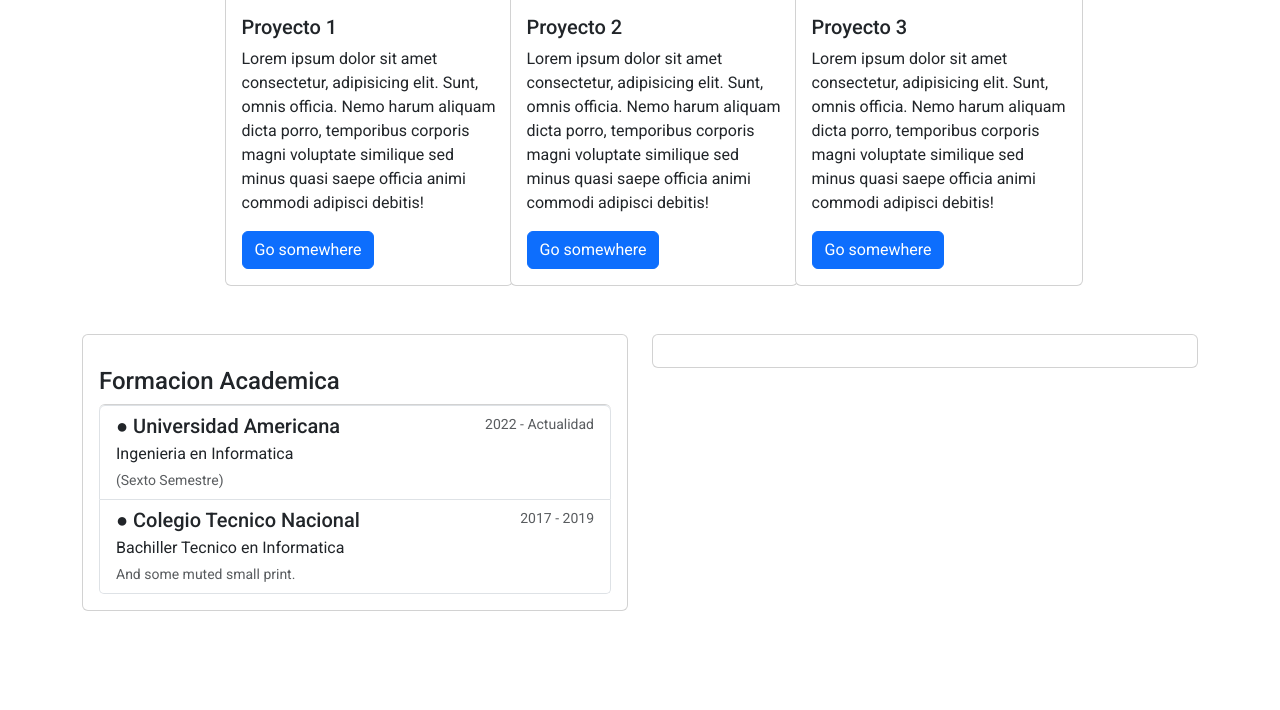
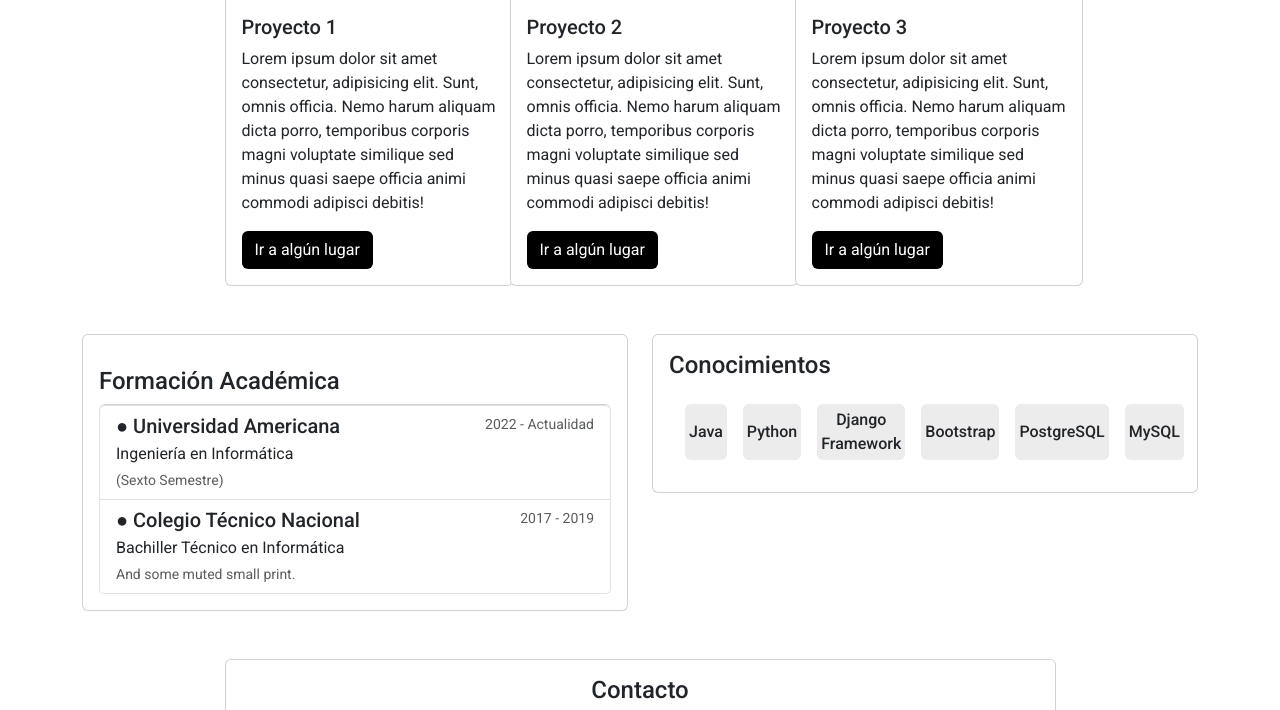
Before and after one commit to MartitoC/django-portfolio, a Django app: template base/templates/base/home.html in a window 1280 px wide. Shown: the part 642-1352 px from the top of the page. Before the commit the page ends 1253 px from the top, so only its background shows below. Run offline with Django 5.2, Linux system fonts and the light colour scheme; the template is opened without the code that fills it, so the values that code supplies are empty.

Commit message:
mas cards y contacto

```diff
--- a/base/templates/base/home.html
+++ b/base/templates/base/home.html
@@ -2,17 +2,17 @@
 {% load static %}
 <link href="{% static 'css/main.css' %}" rel="stylesheet" type="text/css">
 
-
 <!DOCTYPE html>
-<html lang="en">
+<html lang="es">
 <head>
     <meta charset="UTF-8">
     <meta name="viewport" content="width=device-width, initial-scale=1.0">
     <link href="{% static 'css/main.css' %}" rel="stylesheet" type="text/css">
     <link href="https://cdn.jsdelivr.net/npm/bootstrap@5.3.3/dist/css/bootstrap.min.css" rel="stylesheet" integrity="sha384-QWTKZyjpPEjISv5WaRU9OFeRpok6YctnYmDr5pNlyT2bRjXh0JMhjY6hW+ALEwIH" crossorigin="anonymous">
     <link rel="preconnect" href="https://fonts.googleapis.com">
-<link rel="preconnect" href="https://fonts.gstatic.com" crossorigin>
-<link href="https://fonts.googleapis.com/css2?family=Inter:wght@100..900&family=Raleway:ital,wght@0,100..900;1,100..900&family=Roboto:ital,wght@0,100;0,300;0,400;0,500;0,700;0,900;1,100;1,300;1,400;1,500;1,700;1,900&display=swap" rel="stylesheet"><title>Portfolio</title>
+    <link rel="preconnect" href="https://fonts.gstatic.com" crossorigin>
+    <link href="https://fonts.googleapis.com/css2?family=Inter:wght@100..900&family=Raleway:ital,wght@0,100..900;1,100..900&family=Roboto:ital,wght@0,100;0,300;0,400;0,500;0,700;0,900;1,100;1,300;1,400;1,500;1,700;1,900&display=swap" rel="stylesheet">
+    <title>Portfolio</title>
 </head>
 <body style="font-family: 'Roboto', sans-serif;">
 
@@ -27,8 +27,8 @@
             </div>
             <div class="col-md-9">
                 <div class="card card-body p-5">
-                    <h3 class="mt-3 mb-3">About me</h3>
-                    <p>Lorem ipsum dolor sit amet consectetur adipisicing elit. Reiciendis recusandae velit asperiores numquam labore quidem itaque ratione nulla, debitis magni inventore in quasi quia laudantium. Neque perferendis voluptates reprehenderit suscipit. Lorem, ipsum dolor sit amet consectetur adipisicing elit. Illum quo explicabo dolore neque quia, placeat enim beatae mollitia nisi voluptatibus delectus perspiciatis aliquam ut sequi </p>
+                    <h3 class="mt-3 mb-3">Sobre mí</h3>
+                    <p>Lorem ipsum dolor sit amet consectetur adipisicing elit. Reiciendis recusandae velit asperiores numquam labore quidem itaque ratione nulla, debitis magni inventore in quasi quia laudantium. Neque perferendis voluptates reprehenderit suscipit. Lorem, ipsum dolor sit amet consectetur adipisicing elit. Illum quo explicabo dolore neque quia, placeat enim beatae mollitia nisi voluptatibus delectus perspiciatis aliquam ut sequi.</p>
                 </div>
             </div>
         </div>
@@ -41,7 +41,7 @@
                     <div class="card-body">
                       <h5 class="card-title">Proyecto 1</h5>
                       <p class="card-text">Lorem ipsum dolor sit amet consectetur, adipisicing elit. Sunt, omnis officia. Nemo harum aliquam dicta porro, temporibus corporis magni voluptate similique sed minus quasi saepe officia animi commodi adipisci debitis!</p>
-                      <a href="#" class="btn btn-primary">Go somewhere</a>
+                      <a href="#" class="btn" style="background-color: black; color: white;">Ir a algún lugar</a>
                     </div>
                 </div>
             </div>
@@ -51,7 +51,7 @@
                     <div class="card-body">
                       <h5 class="card-title">Proyecto 2</h5>
                       <p class="card-text">Lorem ipsum dolor sit amet consectetur, adipisicing elit. Sunt, omnis officia. Nemo harum aliquam dicta porro, temporibus corporis magni voluptate similique sed minus quasi saepe officia animi commodi adipisci debitis!</p>
-                      <a href="#" class="btn btn-primary">Go somewhere</a>
+                      <a href="#" class="btn" style="background-color: black; color: white;">Ir a algún lugar</a>
                     </div>
                 </div>
             </div>
@@ -61,7 +61,7 @@
                     <div class="card-body">
                       <h5 class="card-title">Proyecto 3</h5>
                       <p class="card-text">Lorem ipsum dolor sit amet consectetur, adipisicing elit. Sunt, omnis officia. Nemo harum aliquam dicta porro, temporibus corporis magni voluptate similique sed minus quasi saepe officia animi commodi adipisci debitis!</p>
-                      <a href="#" class="btn btn-primary">Go somewhere</a>
+                      <a href="#" class="btn" style="background-color: black; color: white;">Ir a algún lugar</a>
                     </div>
                 </div>
             </div>
@@ -69,30 +69,52 @@
         <div class="row mb-5 mt-5">
             <div class="col-md-6">
                 <div class="card card-body">
-                    <h4 class="mt-3">Formacion Academica</h4>
+                    <h4 class="mt-3">Formación Académica</h4>
                     <div class="list-group">
 
-                        <a href="#" class="list-group-item list-group-item-action" >
+                        <a href="https://www.americana.edu.py/" target="_blank" class="list-group-item list-group-item-action">
                           <div class="d-flex w-100 justify-content-between">
                             <h5 class="mb-1">● Universidad Americana</h5>
                             <small class="text-body-secondary">2022 - Actualidad</small>
                           </div>
-                          <p class="mb-1">Ingenieria en Informatica</p>
+                          <p class="mb-1">Ingeniería en Informática</p>
                           <small class="text-body-secondary">(Sexto Semestre)</small>
                         </a>
-                        <a href="#" class="list-group-item list-group-item-action">
+                        <a  class="list-group-item list-group-item-action">
                           <div class="d-flex w-100 justify-content-between">
-                            <h5 class="mb-1">● Colegio Tecnico Nacional</h5>
+                            <h5 class="mb-1">● Colegio Técnico Nacional</h5>
                             <small class="text-body-secondary">2017 - 2019</small>
                           </div>
-                          <p class="mb-1">Bachiller Tecnico en Informatica</p>
+                          <p class="mb-1">Bachiller Técnico en Informática</p>
                           <small class="text-body-secondary">And some muted small print.</small>
                         </a>
-                      </div>  </div>
+                    </div>
+                </div>
             </div>
             <div class="col-md-6">
-                <div class="card card-body d-flex flex-column justify-content-center align-items-center">
+                <div class="card card-body ">
+                  <h4>Conocimientos</h4>
+                  <div class="d-flex m-2">
+                    <div class="d-flex justify-content-center align-items-center rounded m-2 p-1" style="text-align: center; width: 6rem;  background-color: #ececec; font-weight: 500;">Java</div>
+                    <div class="d-flex justify-content-center align-items-center rounded m-2 p-1" style="text-align: center; width: 6rem;  background-color: #ececec; font-weight: 500;">Python</div>
+                    <div class="d-flex justify-content-center align-items-center rounded m-2 p-1" style="text-align: center; width: 6rem;  background-color: #ececec; font-weight: 500;">Django Framework</div>
+                    <div class="d-flex justify-content-center align-items-center rounded m-2 p-1" style="text-align: center; width: 6rem;  background-color: #ececec; font-weight: 500;">Bootstrap</div>
+                    <div class="d-flex justify-content-center align-items-center rounded m-2 p-1" style="text-align: center; width: 6rem;  background-color: #ececec; font-weight: 500;">PostgreSQL</div>
+                    <div class="d-flex justify-content-center align-items-center rounded m-2 p-1" style="text-align: center; width: 6rem;  background-color: #ececec; font-weight: 500;">MySQL</div>
+                  </div>
 
+                </div>
+            </div>
+        </div>
+        <div class="row mb-3 d-flex justify-content-center align-items-center">
+            <div class="col-md-9">
+                <div class="card card-body d-flex justify-content-center align-items-center">
+                    <h4 class="">Contacto</h4>
+                    <img src="/staticfiles/images/qr.png" alt="" style="width: 100px; height: 100px; text-align: center;">
+                    <div class="d-flex p-1 m-2">
+                        <a href=""><img class="m-2"src="/staticfiles/images/whatsapp.png" alt="" style="width: 50px; height: 50px; text-align: center;"></a>
+                        <a href=""><img class="m-2"src="/staticfiles/images/instagram.png" alt="" style="width: 50px; height: 50px; text-align: center;"></a>
+                    </div>
                 </div>
             </div>
         </div>
```
Also changed, not shown: 3 other files.
